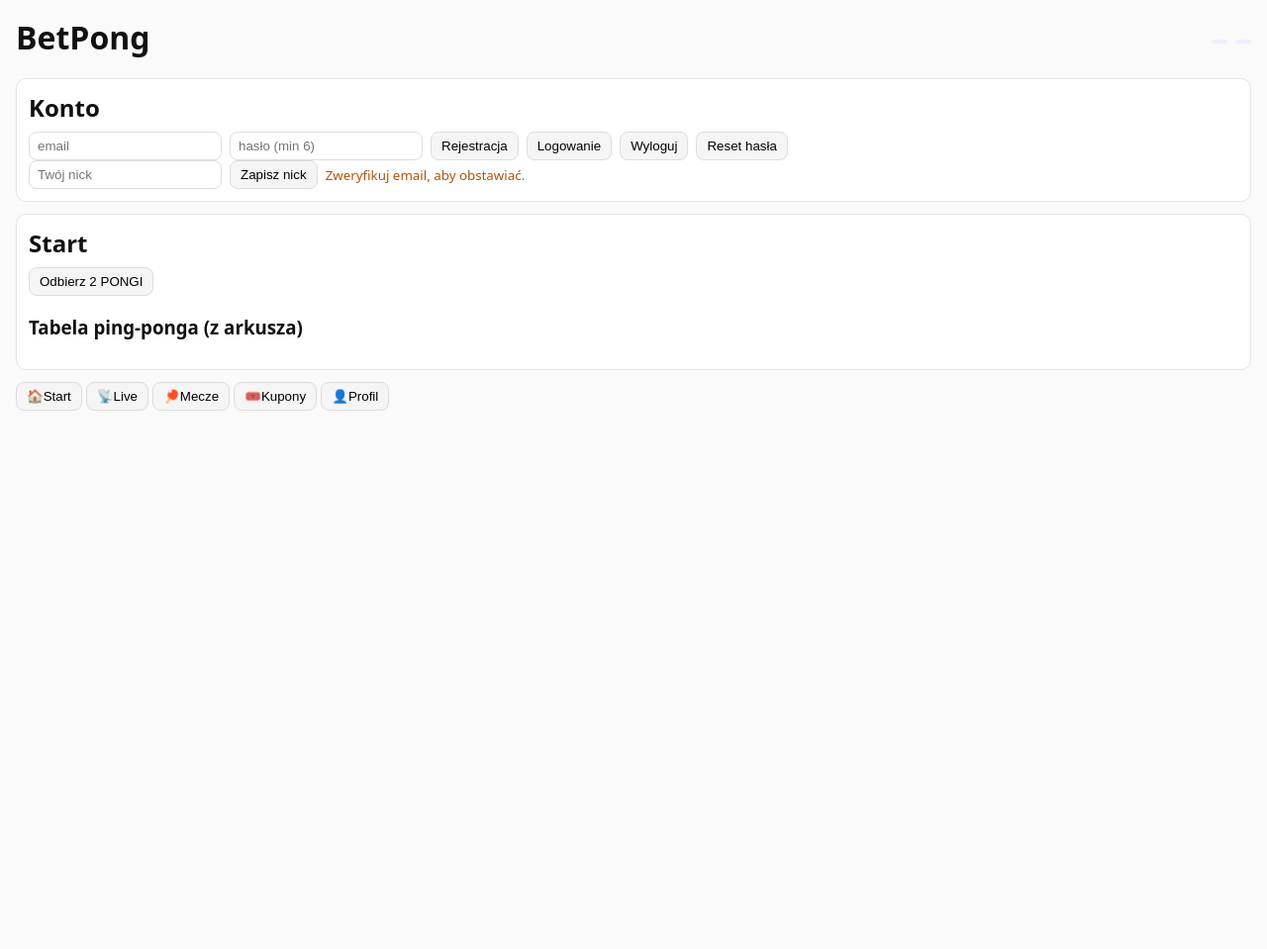
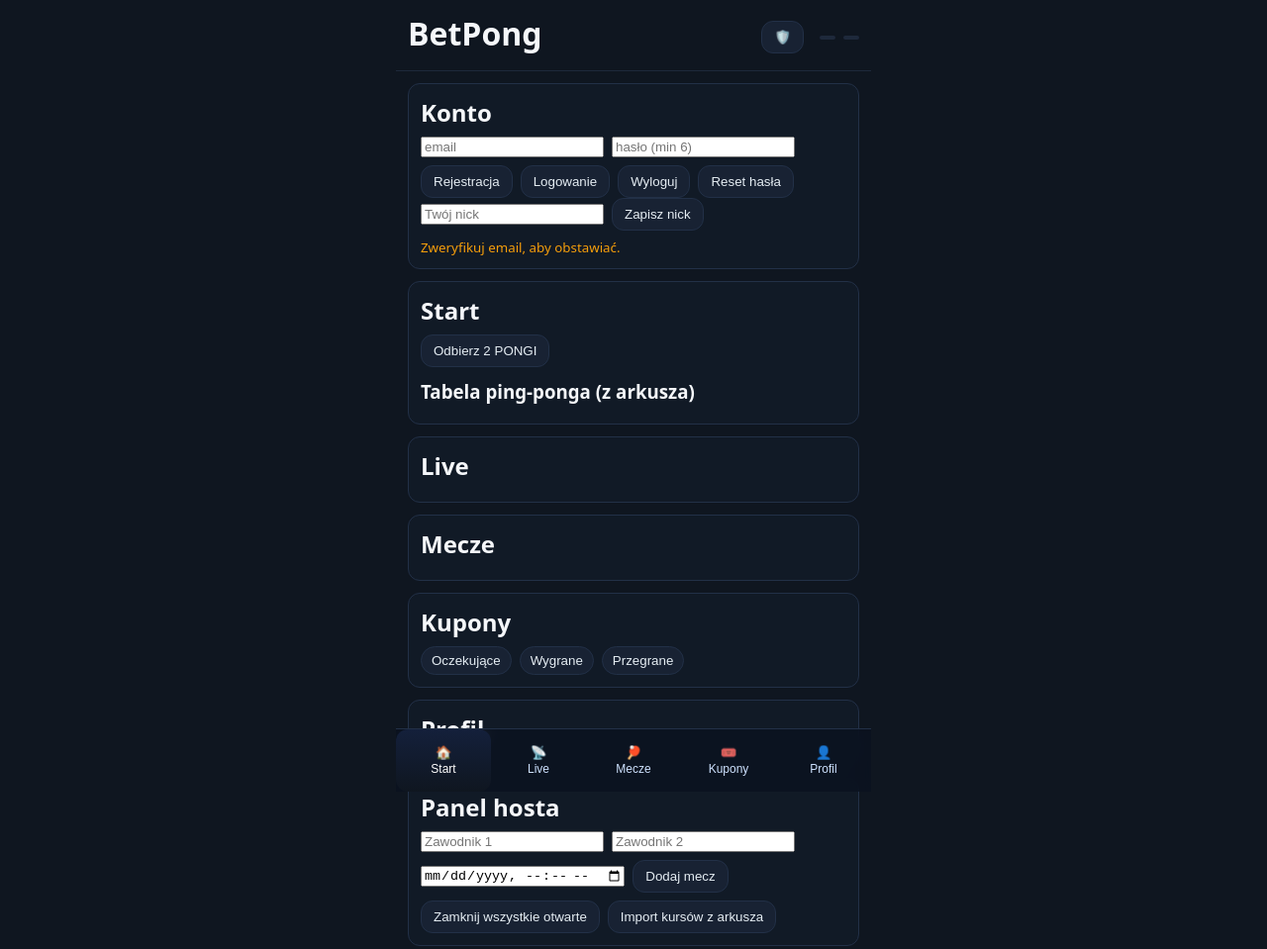
Before and after one commit to domzaj/betpong, a plain HTML site: page index.html in a window 1280 px wide. Shown: the whole page at 99% size. Before the commit the page ends 800 px from the top, so only its background shows below. Drawn offline with Linux system fonts and the light colour scheme; no server answers.

Commit message:
Update style.css

```diff
--- a/style.css
+++ b/style.css
@@ -1,34 +1,50 @@
+:root { --app-max: 480px; --nav-h: 64px; }
 * { box-sizing: border-box; }
-body { font-family: system-ui, sans-serif; margin: 16px; background:#fafafa; color:#111; }
-h1,h2 { margin: 0 0 8px 0; }
-.row { display:flex; gap:8px; flex-wrap:wrap; align-items:center; }
-.bar { display:flex; justify-content:space-between; align-items:center; margin-bottom:12px; }
-.card { background:#fff; border:1px solid #e5e5e5; border-radius:10px; padding:12px; margin-bottom:12px; }
-button { cursor:pointer; padding:6px 10px; border:1px solid #ddd; border-radius:8px; background:#f5f5f5; }
-button:hover { background:#eee; }
-input { padding:6px 8px; border:1px solid #ddd; border-radius:8px; }
-.hidden { display:none; }
-.badge { padding:2px 6px; border-radius:6px; background:#eee; font-size:12px; }
-.match { border:1px solid #eee; border-radius:8px; padding:8px; margin:8px 0; background:#fff; }
-.muted { color:#666; }
-.warn { color:#b45309; }
-.tabs { display:flex; gap:6px; margin:8px 0 12px; }
-.tab { border:1px solid #ddd; background:#f7f7f7; padding:6px 10px; border-radius:8px; cursor:pointer; }
-.tab.active { background:#fff; border-color:#bbb; }
-.tabpanel.hidden { display:none; }
-.adminOnly.hidden { display:none; }
-.list { display:grid; gap:8px; }
-.match { border:1px solid #eee; border-radius:10px; padding:10px; background:#fff; }
+html, body { height: 100%; }
+body { margin:0; font-family: system-ui, sans-serif; background:#0f1620; color:#f5f7fa; }
+.app { width:100%; max-width: var(--app-max); margin:0 auto; padding-bottom: calc(var(--nav-h) + env(safe-area-inset-bottom, 0px)); }
+.bar { position:sticky; top:0; background:#0f1620; padding:12px 12px 8px; z-index:5; border-bottom:1px solid #1e293b; display:flex; justify-content:space-between; align-items:center; }
+h1,h2,h3 { margin:0 0 8px; }
+.mt { margin-top:12px; }
+.row { display:flex; gap:8px; align-items:center; }
+.row.wrap { flex-wrap:wrap; }
+.right { justify-content:flex-end; }
+.card { background:#111a26; border:1px solid #223047; border-radius:12px; padding:12px; margin:12px; }
+.list { display:grid; gap:10px; }
+.badge { background:#1e293b; color:#cbd5e1; padding:2px 8px; border-radius:999px; font-size:12px; }
+.muted { color:#9aa7b2; }
+.warn { color:#f59e0b; }
+button { cursor:pointer; border:1px solid #223047; background:#182233; color:#e5edf3; border-radius:12px; padding:8px 12px; }
+button:hover { background:#1c2a44; }
+button[disabled]{ opacity:.5; cursor:not-allowed; }
+
+.match { border:1px solid #223047; border-radius:12px; background:#0f172a; padding:10px; }
 .match .head { display:flex; justify-content:space-between; align-items:center; margin-bottom:6px; }
-.badge { background:#eef; padding:2px 8px; border-radius:999px; font-size:12px; }
-.badge.gray { background:#eee; }
-.badge.green { background:#e6f6ea; }
-.badge.red { background:#fde2e1; }
-.row.right { justify-content:flex-end; }
-.row.wrap { flex-wrap:wrap; }
-button[disabled] { opacity:0.6; cursor:not-allowed; }
-.modal { position:fixed; inset:0; background:rgba(0,0,0,.35); display:flex; align-items:center; justify-content:center; }
+.badge.green { background:#123524; color:#a7f3d0; }
+.badge.gray { background:#273244; color:#cbd5e1; }
+.badge.red { background:#3a1114; color:#fecaca; }
+.chip { border-radius:999px; padding:6px 10px; }
+
+.bottom-nav {
+  position: fixed;
+  left: 50%;
+  transform: translateX(-50%);
+  bottom: max(0px, env(safe-area-inset-bottom));
+  width: min(100%, var(--app-max));
+  height: var(--nav-h);
+  background:#0b1220cc;
+  backdrop-filter: blur(8px);
+  border-top:1px solid #223047;
+  display:flex; justify-content:space-around; align-items:center;
+  z-index: 10;
+}
+.bn-item { flex:1; height:100%; background:transparent; border:none; color:#cfe3ff; display:flex; flex-direction:column; align-items:center; justify-content:center; gap:2px; }
+.bn-item span { font-size:12px; }
+.bn-item.active { color:#ffffff; background:linear-gradient(180deg, #14203b 0%, #0f1620 100%); }
+
+.modal { position:fixed; inset:0; background:rgba(0,0,0,.45); display:flex; align-items:flex-end; justify-content:center; z-index: 20; }
 .modal.hidden { display:none; }
-.modal__box { width:min(420px, 92vw); background:#fff; border-radius:12px; padding:16px; border:1px solid #e5e5e5; box-shadow:0 10px 30px rgba(0,0,0,.12); }
-.toast { position:fixed; bottom:16px; left:50%; transform:translateX(-50%); background:#111; color:#fff; padding:8px 12px; border-radius:10px; }
+.modal__box { width:min(100%, var(--app-max)); background:#0f172a; border:1px solid #223047; border-radius:16px 16px 0 0; padding:16px; }
+
+.toast { position:fixed; bottom: calc(var(--nav-h) + 12px + env(safe-area-inset-bottom)); left:50%; transform:translateX(-50%); background:#111; color:#fff; padding:8px 12px; border-radius:10px; z-index:30; }
 .toast.hidden { display:none; }
```
